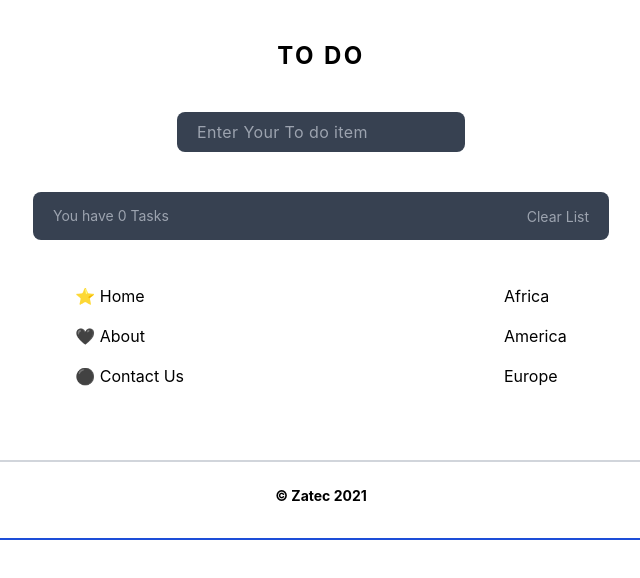
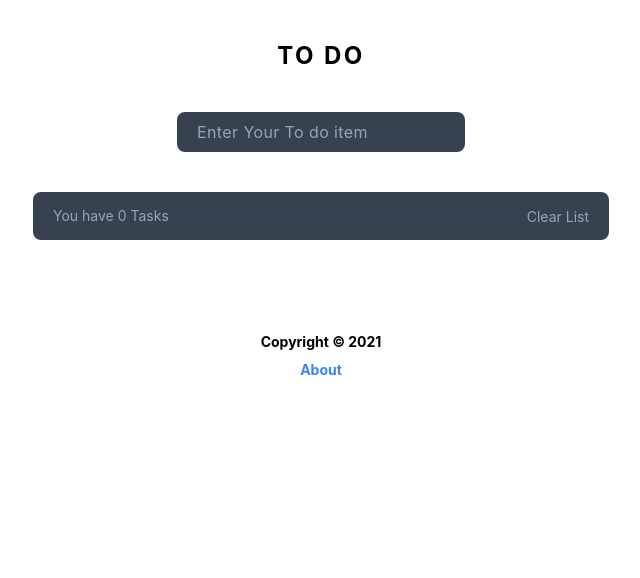
Before and after one commit to mugabee/ReactToDo, a React (Create React App) app: page / in a window 1280 px wide. Shown: the top 578 px of the page, without its empty margins (319-959 px from the left). Built offline with nearby package versions, Linux system fonts and the light colour scheme.

Commit message:
configuring the Footer

```diff
--- a/src/components/Footer.js
+++ b/src/components/Footer.js
@@ -1,69 +1,17 @@
 const Footer = () => {
     return (
         <div>
-            <footer className="footer bg-white  pt-1 border-b-2 border-blue-700">
+            <footer className="footer bg-white  pt-1 ">
         <div className="container mx-auto px-6">
-          <div className="sm:flex sm:mt-8">
-            <div className="mt-8 sm:mt-0 sm:w-full sm:px-8 flex flex-col md:flex-row justify-center">
-              <div className="flex lg:mx-40 flex-col">
-                <span className="my-2">
-                  <a
-                    href="#"
-                    className="text-black  text-md hover:text-blue-500"
-                  >
-                    ⭐ Home
-                  </a>
-                </span>
-                <span className="my-2">
-                  <a
-                    href="#"
-                    className="text-black  text-md hover:text-blue-500"
-                  >
-                    🖤 About
-                  </a>
-                </span>
-                <span className="my-2">
-                  <a
-                    href="#"
-                    className="text-black  text-md hover:text-blue-500"
-                  >
-                    ⚫ Contact Us
-                  </a>
-                </span>
-              </div>
-              <div className="flex lg:mx-40 flex-col">
-                <span className="my-2">
-                  <a
-                    href="#"
-                    className="text-black text-md hover:text-blue-500"
-                  >
-                    Africa
-                  </a>
-                </span>
-                <span className="my-2">
-                  <a
-                    href="#"
-                    className="text-black  text-md hover:text-blue-500"
-                  >
-                    America
-                  </a>
-                </span>
-                <span className="my-2">
-                  <a
-                    href="#"
-                    className="text-black text-md hover:text-blue-500"
-                  >
-                    Europe
-                  </a>
-                </span>
-              </div>
-            </div>
-          </div>
+
         </div>
         <div className="mx-auto px-6">
-          <div className="mt-16 border-t-2 border-gray-300 flex flex-col items-center">
+          <div className="mt-16  border-gray-300 flex flex-col items-center">
             <div className="sm:w-2/3 text-center py-6">
-              <p className="text-sm text-black font-bold mb-2">© Zatec 2021</p>
+              <p className="text-sm text-black font-bold mb-2"> Copyright © 2021</p>
+              <p className="text-sm text-blue-500 font-bold mb-2"> About</p>
+
+
             </div>
           </div>
         </div>
```
